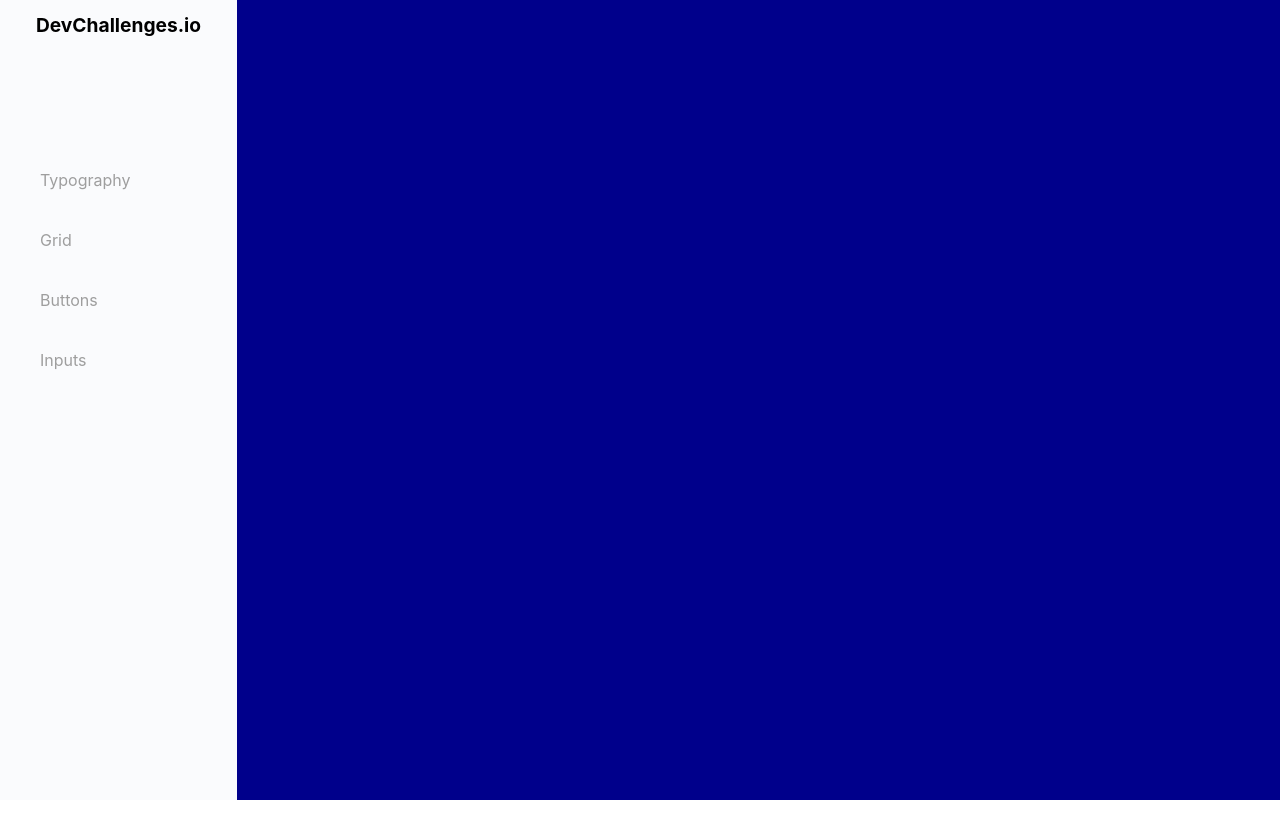
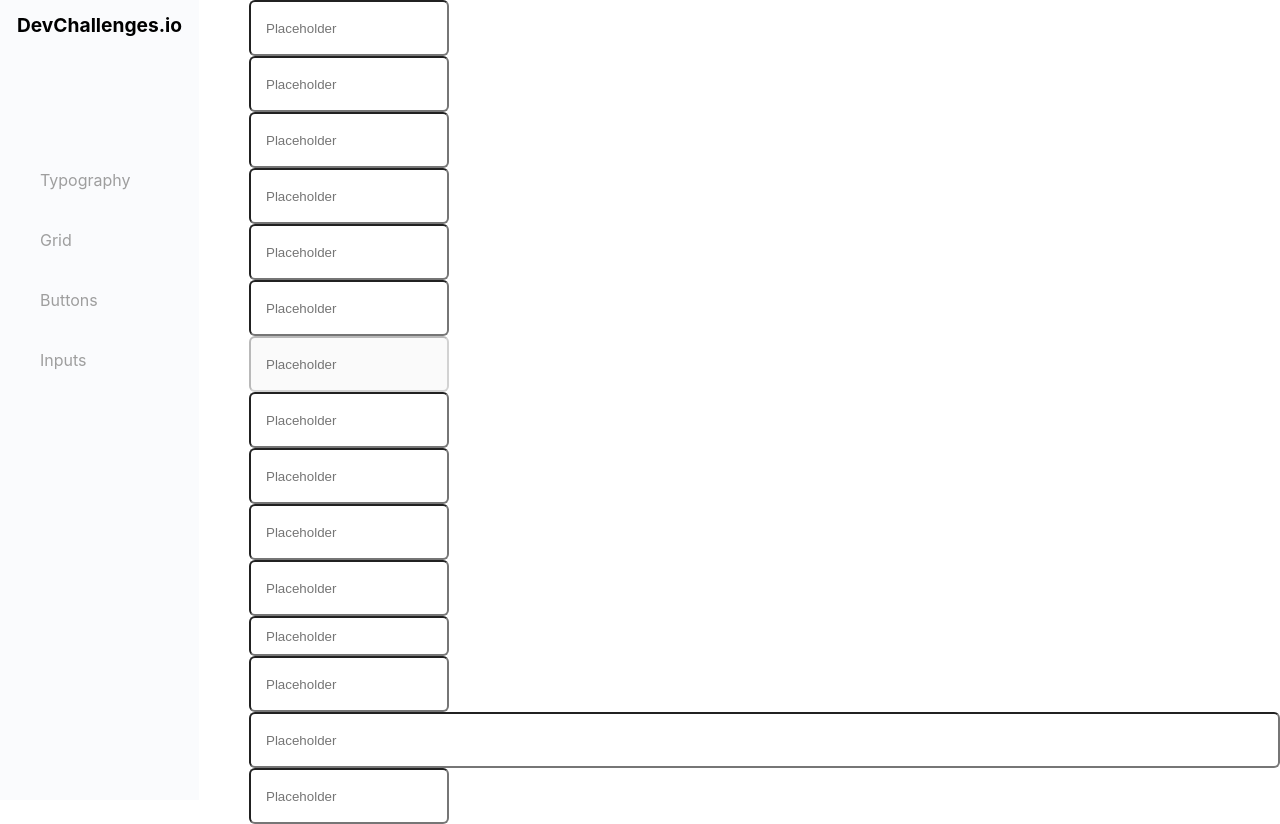
Before and after one commit to mzounlome/input-component, a React (Create React App) app: page / in a window 1280 px wide. Before the commit the page ends 800 px from the top, so only its background shows below. Built offline with nearby package versions, Linux system fonts and the light colour scheme; a web font is replaced by a local one.

Commit message:
input styles

```diff
--- a/src/App.js
+++ b/src/App.js
@@ -1,11 +1,34 @@
 import "./App.scss";
 
+import { MdLocalPhone, MdLock } from "react-icons/md";
+
+// import { FrontIcon } from "./components/Inputs/style";
+import Input from "./components/Inputs/Input";
 import SideNav from "./components/SideNav/SideNav";
 
 function App() {
   return (
     <div className="App">
       <SideNav />
+      <div>
+        <Input />
+        <Input />
+        <Input color="valid" />
+        <Input />
+        <Input />
+        <Input />
+        <Input disabled />
+        <Input startIcon icon={<MdLocalPhone />} />
+        {/* <FrontIcon> */}
+        <Input />
+        {/* </FrontIcon> */}
+        <Input />
+        <Input />
+        <Input size="sm" />
+        <Input />
+        <Input size="fullWidth" />
+        <Input />
+      </div>
     </div>
   );
 }
--- a/src/App.scss
+++ b/src/App.scss
@@ -10,5 +10,4 @@
   height: 100vh;
   width: 100vw;
   display: flex;
-  background-color: darkblue;
 }
--- /dev/null
+++ b/src/components/Inputs/Input.jsx
@@ -0,0 +1,34 @@
+import { MdLocalPhone, MdLock } from "react-icons/md";
+
+import React from "react";
+import { StyledInput } from "./style";
+
+const Input = ({
+  color,
+  disabled,
+  helperText,
+  startIcon = false,
+  endIcon = false,
+  size,
+  value,
+  hover,
+  focus,
+  icon,
+}) => {
+  console.log(startIcon);
+  console.log(icon);
+  return (
+    <div className="input-container">
+      <StyledInput
+        color={color}
+        size={size}
+        disabled={disabled}
+        startIcon={startIcon}
+        endIcon={endIcon}
+        icon={icon}
+      ></StyledInput>
+    </div>
+  );
+};
+
+export default Input;
--- /dev/null
+++ b/src/components/Inputs/style.js
@@ -0,0 +1,28 @@
+import styled from "styled-components";
+
+export const StyledInput = styled.input.attrs({
+  type: "text",
+  placeholder: "Placeholder",
+})`
+  &:hover {
+    color: #333333;
+  }
+  &:focus {
+    color: #2962ff;
+  }
+  width: ${({ size }) => (size === "fullWidth" ? "1031px" : "200px")};
+  height: ${({ size }) =>
+    size === "multiLine" ? "150px" : size === "sm" ? "40px" : "56px"};
+  border-radius: 6px;
+  margin-left: 50px;
+  padding-left: 15px;
+  color: ${({ color }) =>
+    color === "error" ? "#D32F2F" : color === "valid" ? "#2962FF" : "#828282"};
+`;
+
+// export const FrontIcon = styled.div`
+//   height: 56px;
+//   width: 200px;
+//   background-color: purple;
+//   margin-left: 15px;
+// `;
```
Also changed, not shown: src/components/Inputs/InputDisplay.jsx (added).
